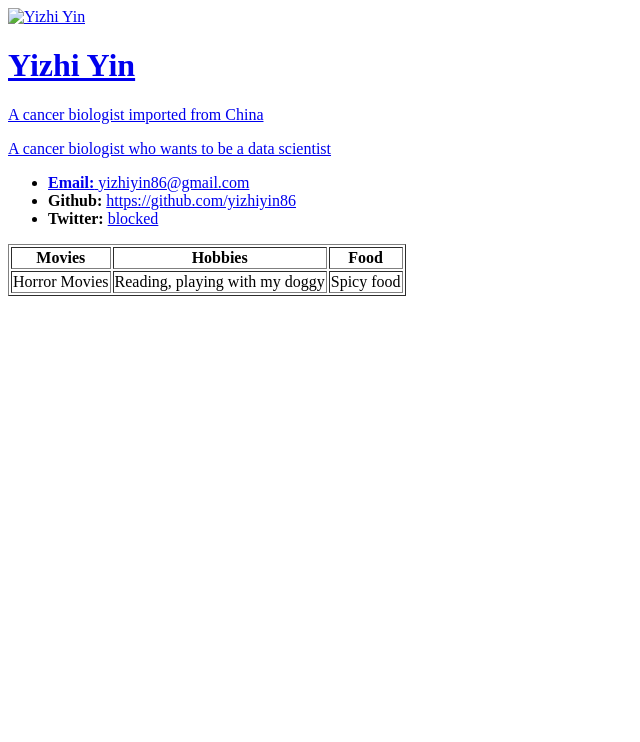
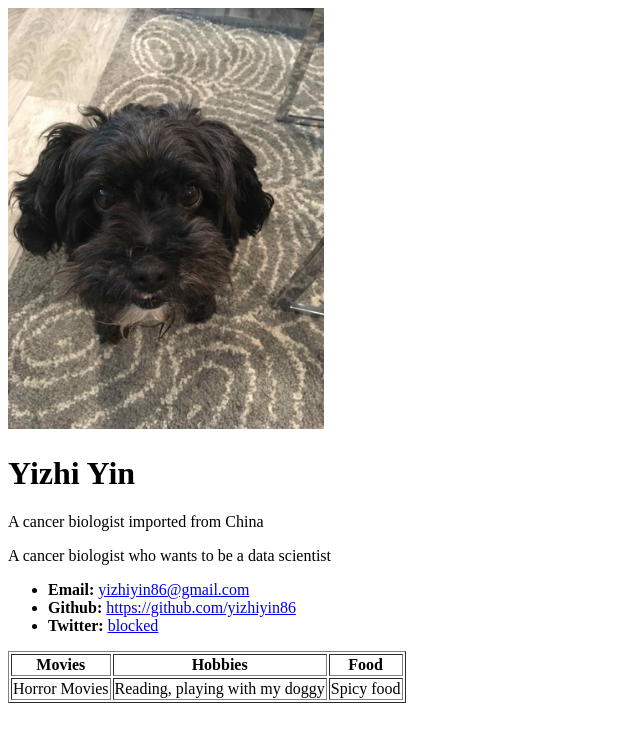
Before and after one commit to yizhiyin86/yizhiyin86.github.io, a plain HTML site: page index.html in a window 1280 px wide. Shown: the whole page, without its empty margins (0-640 px from the left). Drawn offline with Linux system fonts and the light colour scheme.

Commit message:
add buddy

```diff
--- a/index.html
+++ b/index.html
@@ -5,8 +5,7 @@
     <meta name="viewport" content="width=device-width, initial-scale=1.0">
     <meta http-equiv="X-UA-Compatible" content="ie=edge">
     <title>Yizhi Yin</title>
-    <a target="_blank" href="animals-q-c-640-480-7.jpg">
-    <img style="width:25%" src="animals-q-c-640-480-7.jpg" alt="Yizhi Yin">
+    <img style="width:25%" src="buddy.jpg" alt="Yizhi Yin">
 </head>
 <body>
         <h1>Yizhi Yin</h1>
```
Also changed, not shown: buddy.jpg (added).
